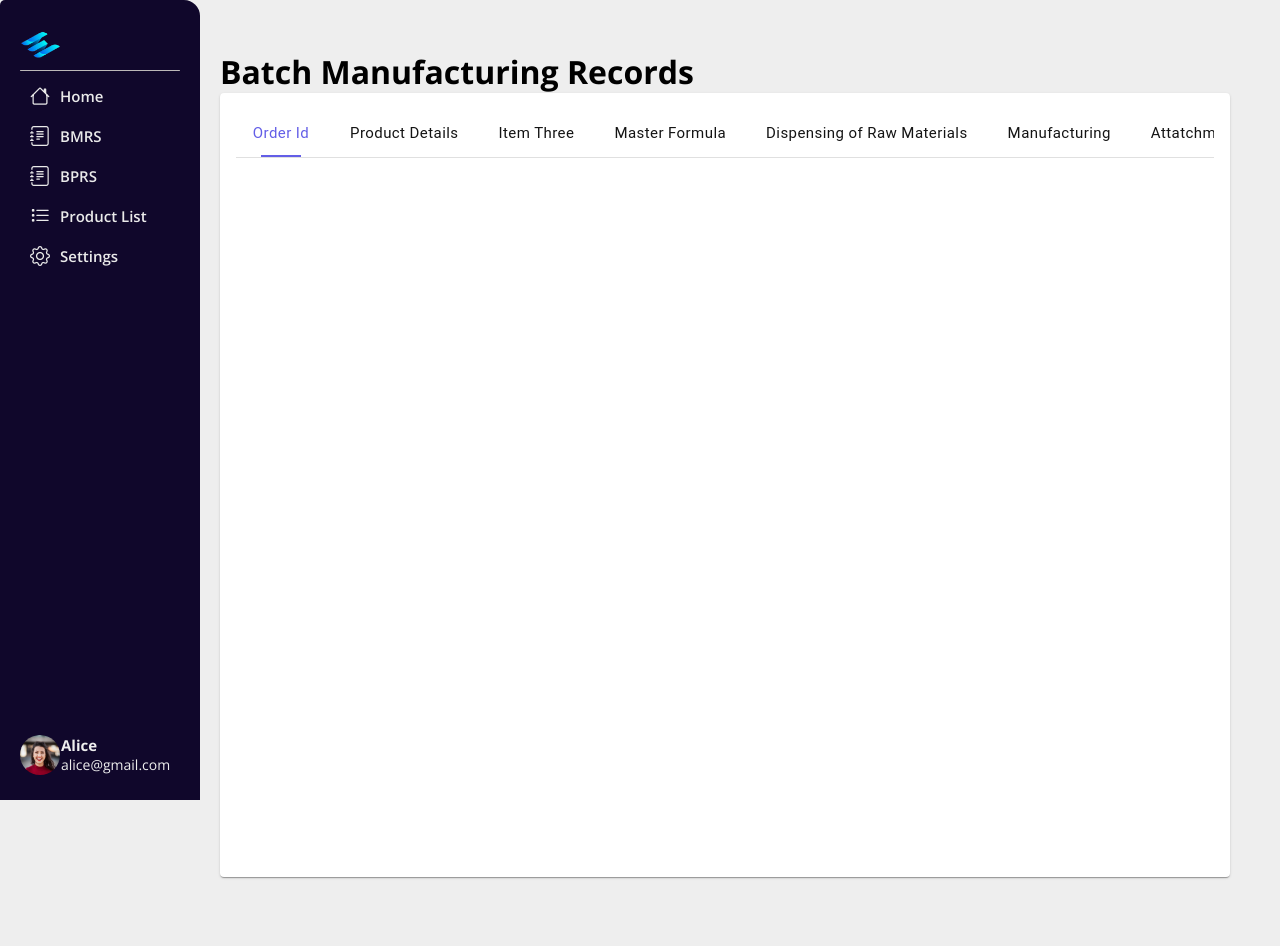
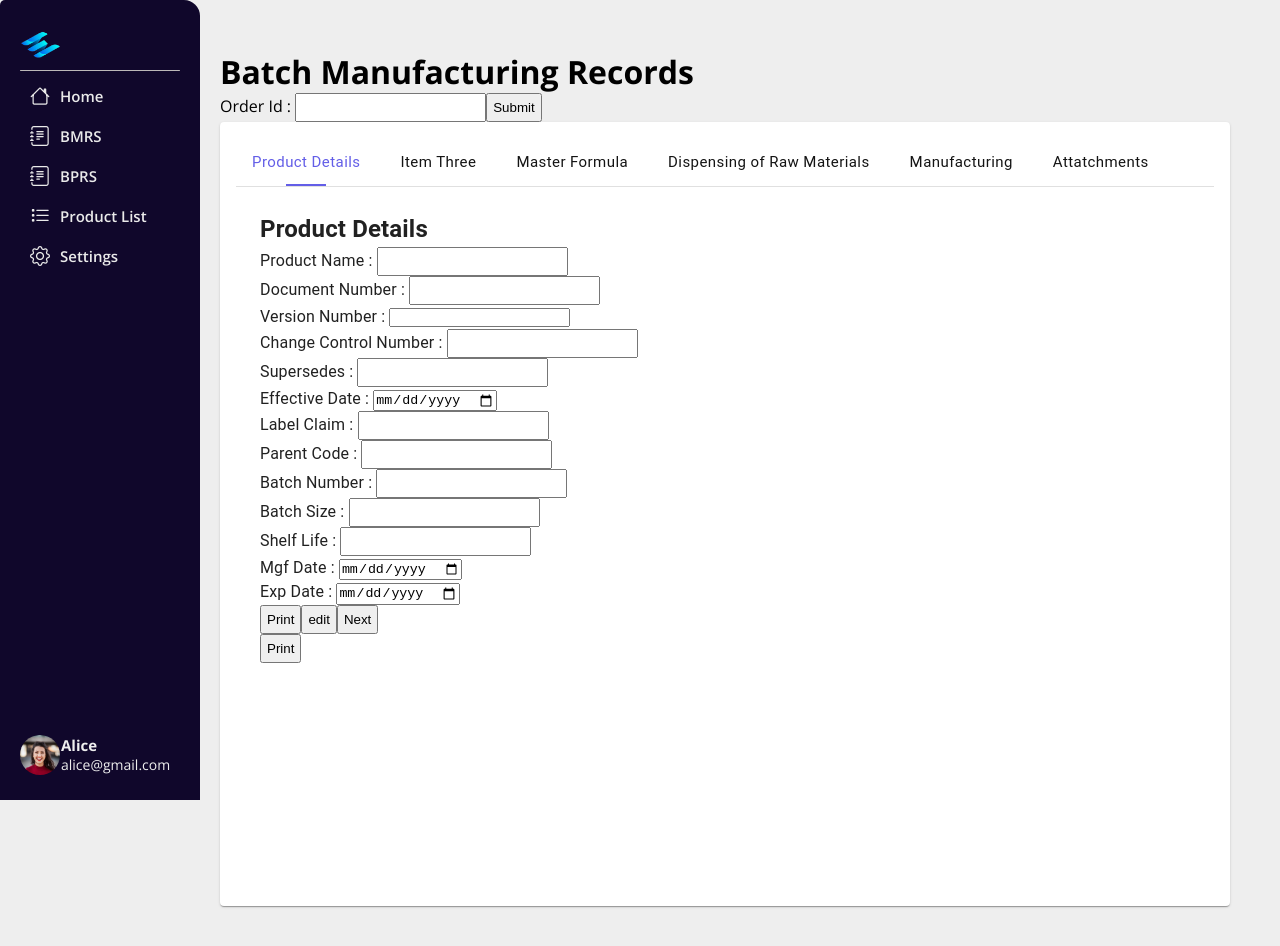
Before and after one commit to Andal1/EMBR3, a React (Create React App) app: page /OralSyruptabs in a window 1280 px wide. Shown: the top 946 px of the page. Built offline with nearby package versions, Linux system fonts and the light colour scheme; a web font is replaced by a local one.

Commit message:
orderId addition

```diff
--- a/package.json
+++ b/package.json
@@ -15,6 +15,7 @@
     "react-dom": "^18.2.0",
     "react-router-dom": "^6.21.3",
     "react-scripts": "5.0.1",
+    "react-to-print": "^2.15.1",
     "styled-components": "^6.1.8",
     "web-vitals": "^2.1.4"
   },
--- a/src/Components/BMR/OralSyrup/DispensingofRawMaterials.jsx
+++ b/src/Components/BMR/OralSyrup/DispensingofRawMaterials.jsx
@@ -6,7 +6,7 @@ import Typography from '@mui/material/Typography';
 import ExpandMoreIcon from '@mui/icons-material/ExpandMore';
 import OralSyruppage6 from './OralSyruppage6';
 import Equipment21 from './Equipment21';
-export default function DispensingofRawMaterials() {
+export default function DispensingofRawMaterials({orderId}) {
   return (
     <div>
       <h2>Dispensing Of Raw Materials</h2>
@@ -20,7 +20,7 @@ export default function DispensingofRawMaterials() {
         </AccordionSummary>
         <AccordionDetails>
           <Typography>
-            <Equipment21/>
+            <Equipment21 orderId={orderId}/>
           </Typography>
         </AccordionDetails>
       </Accordion>
--- a/src/Components/BMR/OralSyrup/Equipment21.jsx
+++ b/src/Components/BMR/OralSyrup/Equipment21.jsx
@@ -1,16 +1,21 @@
-import React, { useState } from 'react';
+import React, { useState, useEffect } from 'react';
 import './TableWithCheckedCheckbox.css'; // Import your CSS file
 
-const Equipment21 = () => {
+const Equipment21 = ({orderId}) => {
   const [data, setData] = useState([
-    { sno: 1, equipment: 'Dispensing booth', idnumber: 'WH/R20/E05' , isChecked: false },
-    { sno: 2, equipment: 'Dispensing booth', idnumber: 'WH/R20/E06', isChecked: false },
-    { sno: 3, equipment: 'Dispensing booth', idnumber: 'WH/R20/E07', isChecked: false },
-    { sno: 4, equipment: 'Adam weighing balance-4 500kg', idnumber: 'WH/R20/E04', isChecked: false },
-    { sno: 5, equipment: 'Adam weighing balance-3 30kg', idnumber: 'WH/R20/E03', isChecked: false },
-    { sno: 6, equipment: 'Adam weighing balance-6 16kg', idnumber: 'WH/R20/E14', isChecked: false },
+    // { sno: 1, equipment: 'Dispensing booth', idnumber: 'WH/R20/E05' , isChecked: false },
+    // { sno: 2, equipment: 'Dispensing booth', idnumber: 'WH/R20/E06', isChecked: false },
+    // { sno: 3, equipment: 'Dispensing booth', idnumber: 'WH/R20/E07', isChecked: false },
+    // { sno: 4, equipment: 'Adam weighing balance-4 500kg', idnumber: 'WH/R20/E04', isChecked: false },
+    // { sno: 5, equipment: 'Adam weighing balance-3 30kg', idnumber: 'WH/R20/E03', isChecked: false },
+    // { sno: 6, equipment: 'Adam weighing balance-6 16kg', idnumber: 'WH/R20/E14', isChecked: false },
    //Add more data as needed
   ]);
+  useEffect(() => {
+    fetch("http://localhost:5038/equipment2_1")
+      .then((res) => res.json())
+      .then((data) => setData(data));
+  }, []);
 
   const handleCheckboxChange = (sno) => {
     setData((prevData) =>
@@ -23,6 +28,7 @@ const Equipment21 = () => {
   return (
     <div>
       <div className="table-container">
+      {orderId}
         <table className="styled-table">
           <thead>
             <tr>
@@ -33,9 +39,9 @@ const Equipment21 = () => {
             </tr>
           </thead>
           <tbody>
-            {data.map((item) => (
-              <tr key={item.sno}>
-                <td>{item.sno}</td>
+            {data.map((item, index) => (
+              <tr key={index}>
+                <td>{index+1}</td>
                 <td>{item.equipment}</td>
                 <td>{item.idnumber}</td>
                 <td>
--- a/src/Components/BMR/OralSyrup/OralSyruptabs.jsx
+++ b/src/Components/BMR/OralSyrup/OralSyruptabs.jsx
@@ -1,4 +1,4 @@
-import * as React from 'react';
+import React,{useState} from 'react';
 import { styled } from '@mui/material/styles';
 import PropTypes from 'prop-types';
 import Typography from '@mui/material/Typography';
@@ -94,14 +94,20 @@ export default function OralSyruptabs() {
     setValue(newValue);
   };
 
+  const [orderId,setOrderId]= useState('')
 
+  const handleClick =()=>{
+    setOrderId(document.getElementById('orderId').value);
+  }
   return (
     <div>
       <h1>Batch Manufacturing Records</h1>
-    <Card sx={{minHeight: 98 + "vh"}}>
+      <label htmlFor="orderId">Order Id : </label>
+      <input type="text" id="orderId" name="orderId" />
+      <button onClick={handleClick}>
+        Submit</button>
+      <Card sx={{ minHeight: 98 + "vh" }}>
         <CardContent>
-
-
           <Box sx={{ maxWidth: { xs: 320, sm: 1050 }, bgcolor: 'background.paper' }}>
             <Box sx={{ width: '100%' }}>
               <Box sx={{ borderBottom: 1, borderColor: 'divider' }}>
@@ -112,33 +118,31 @@ export default function OralSyruptabs() {
                   scrollButtons="auto"
                   aria-label="scrollable auto tabs example"
                 >
-        <StyledTab label="Order Id" {...a11yProps(0)} />
-        <StyledTab label="Product Details" {...a11yProps(1)}/>
-        <StyledTab label="Item Three" {...a11yProps(2)}/>
-        <StyledTab label="Master Formula" {...a11yProps(3)}/>
-        <StyledTab label="Dispensing of Raw Materials" {...a11yProps(4)}/>
-        <StyledTab label="Manufacturing" {...a11yProps(5)}/>
-        <StyledTab label="Attatchments" {...a11yProps(6)}/>
+
+                  <StyledTab label="Product Details" {...a11yProps(0)} />
+                  <StyledTab label="Item Three" {...a11yProps(1)} />
+                  <StyledTab label="Master Formula" {...a11yProps(2)} />
+                  <StyledTab label="Dispensing of Raw Materials" {...a11yProps(3)} />
+                  <StyledTab label="Manufacturing" {...a11yProps(4)} />
+                  <StyledTab label="Attatchments" {...a11yProps(5)} />
                 </StyledTabs>
               </Box>
 
+
               <CustomTabPanel value={value} index={0}>
-
+                <ProductDetails orderId={orderId} />
               </CustomTabPanel>
               <CustomTabPanel value={value} index={1}>
-        <ProductDetails/>
+                <OralSyruppage2 />
               </CustomTabPanel>
               <CustomTabPanel value={value} index={2}>
-      <OralSyruppage2/>
+                <Masterformula />
               </CustomTabPanel>
               <CustomTabPanel value={value} index={3}>
-        <Masterformula/>
+                <DispensingofRawMaterials orderId={orderId}/>
               </CustomTabPanel>
               <CustomTabPanel value={value} index={4}>
-      <DispensingofRawMaterials/>
-      </CustomTabPanel>
-      <CustomTabPanel value={value} index={5}>
-      <Manufacturing/>
+                <Manufacturing />
               </CustomTabPanel>
 
             </Box>
--- a/src/Components/BMR/OralSyrup/ProductDetails.jsx
+++ b/src/Components/BMR/OralSyrup/ProductDetails.jsx
@@ -7,8 +7,8 @@ import './OralSyrup.css'
 
 
 
-const OralSyruppage1 = () => {
-    const [oralsyrupname,setOralsyrupname]= useState('')
+const OralSyruppage1 = ({orderId}) => {
+    const [productname,setProductname]= useState('')
     const [documentname,setDocumentname] = useState('')
     const [versionnumber,setVersionnumber] = useState('')
     const [changecontrolnumber,setChangecontrolnumber] = useState('')
@@ -28,8 +28,8 @@ const OralSyruppage1 = () => {
       <div className='OralSyruppage1'>
           <h2>Product Details</h2>
       <form>
-            <label htmlFor="oralsyrupname">Oral Syrup : </label>
-            <input type="text" value={oralsyrupname} onChange={(e) => setOralsyrupname(e.target.value)}id="oralsyrupname" name="oralsyrupname"/><br/>
+            <label htmlFor="productname">Product Name : </label>
+            <input type="text" value={productname} onChange={(e) => setProductname(e.target.value)}id="productname" name="productname"/><br/>
             <label htmlFor="documentname">Document Number : </label>
             <input type="text" value={documentname}  onChange={(e) => setDocumentname(e.target.value)}id="documentname" name="documentname"/><br/>
             <label htmlFor="versionnumber">Version Number : </label>
@@ -38,7 +38,7 @@ const OralSyruppage1 = () => {
             <input type="text" value={changecontrolnumber} onChange={(e) => setChangecontrolnumber(e.target.value)}id="changecontrolnumber" name="changecontrolnumber"/><br/>
             <label htmlFor="supersedesname">Supersedes : </label>
             <input type="text" value={supersedesname} onChange={(e) => setSupersedesname(e.target.value)}id="supersedesname" name="supersedesname"/><br/>
-            <label htmlFor="effectivedate">Supersedes : </label>
+            <label htmlFor="effectivedate">Effective Date : </label>
             <input type="date" value={effectivedate} onChange={(e) => setEffectivedate(e.target.value)}id="effectivedate" name="effectivedate"/><br/>
             <label htmlFor="labelclaim">Label Claim : </label>
             <input type="text" value={labelclaim} onChange={(e) => setLabelclaim(e.target.value)}id="labelclaim" name="labelclaim"/><br/>
@@ -56,10 +56,11 @@ const OralSyruppage1 = () => {
             <input type="date" value={expdate} onChange={(e) => setExpdate(e.target.value)}id="expdate" name="expdate"/><br/>
             <button type="submit">Print</button>
             <button type="submit">edit</button>
-            <button variant="outlined" href="#OralSyruppage2">
+            <button variant="outlined">
               Next</button>
 
           </form>
+          <div><button type="submit">Print</button></div>
           </div>
 
     )
```
Also changed, not shown: 1 other file (tests, documents, lock files or other folders). Lines whose indentation alone changed are shown as unchanged.
